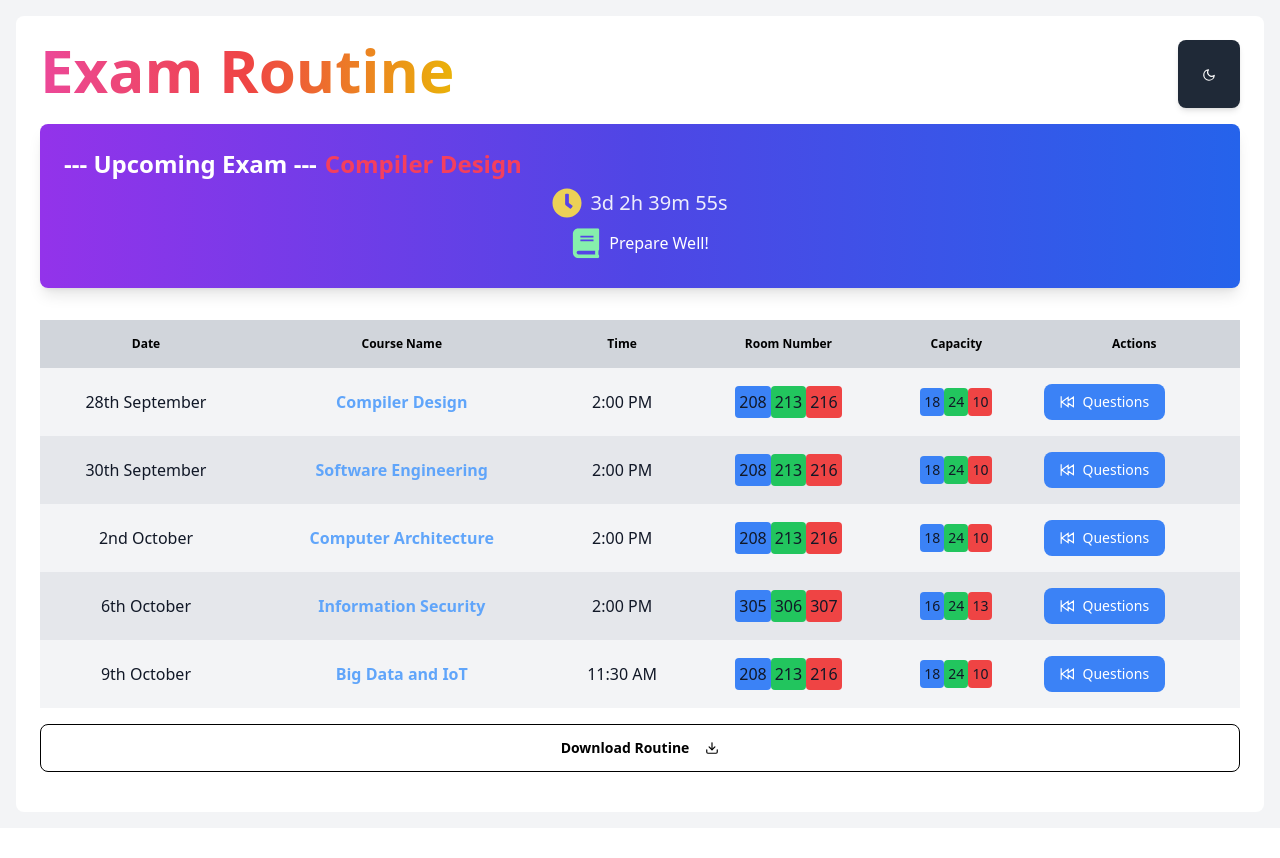
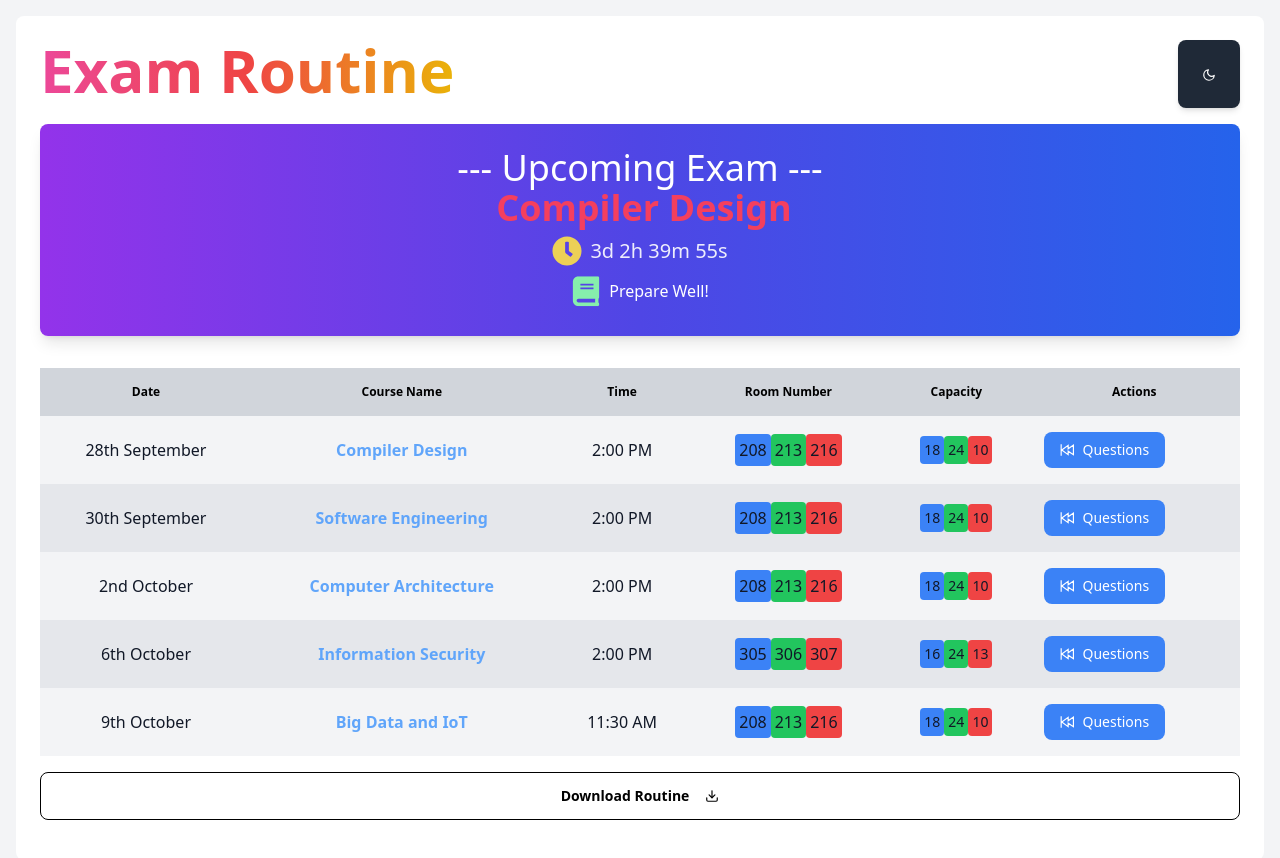
Before and after one commit to sakibnjr/Smart-Routine, a React (Vite) app: page / in a window 1280 px wide. Shown: the top 858 px of the page. Before the commit the page ends 828 px from the top, so only its background shows below. Built offline with nearby package versions, Linux system fonts and the light colour scheme.

Commit message:
font adjusted

```diff
--- a/src/RoutineTable.jsx
+++ b/src/RoutineTable.jsx
@@ -188,10 +188,10 @@ const RoutineTable = () => {
         transition={{ duration: 0.8 }}
       >
         {/* Icon with spinning effect */}
-        <motion.div className="flex">
-          <h2 className="text-xl md:text-2xl font-semibold text-white">
-            --- Upcoming Exam ---
-            <span className="text-rose-500 ml-2">
+        <motion.div className="flex justify-center">
+          <h2 className="text-xl md:text-4xl text-white">
+            --- Upcoming Exam --- <br />
+            <span className="text-rose-500 ml-2 font-bold">
               {routineData[currentExamIndex].course}
             </span>
           </h2>
```
